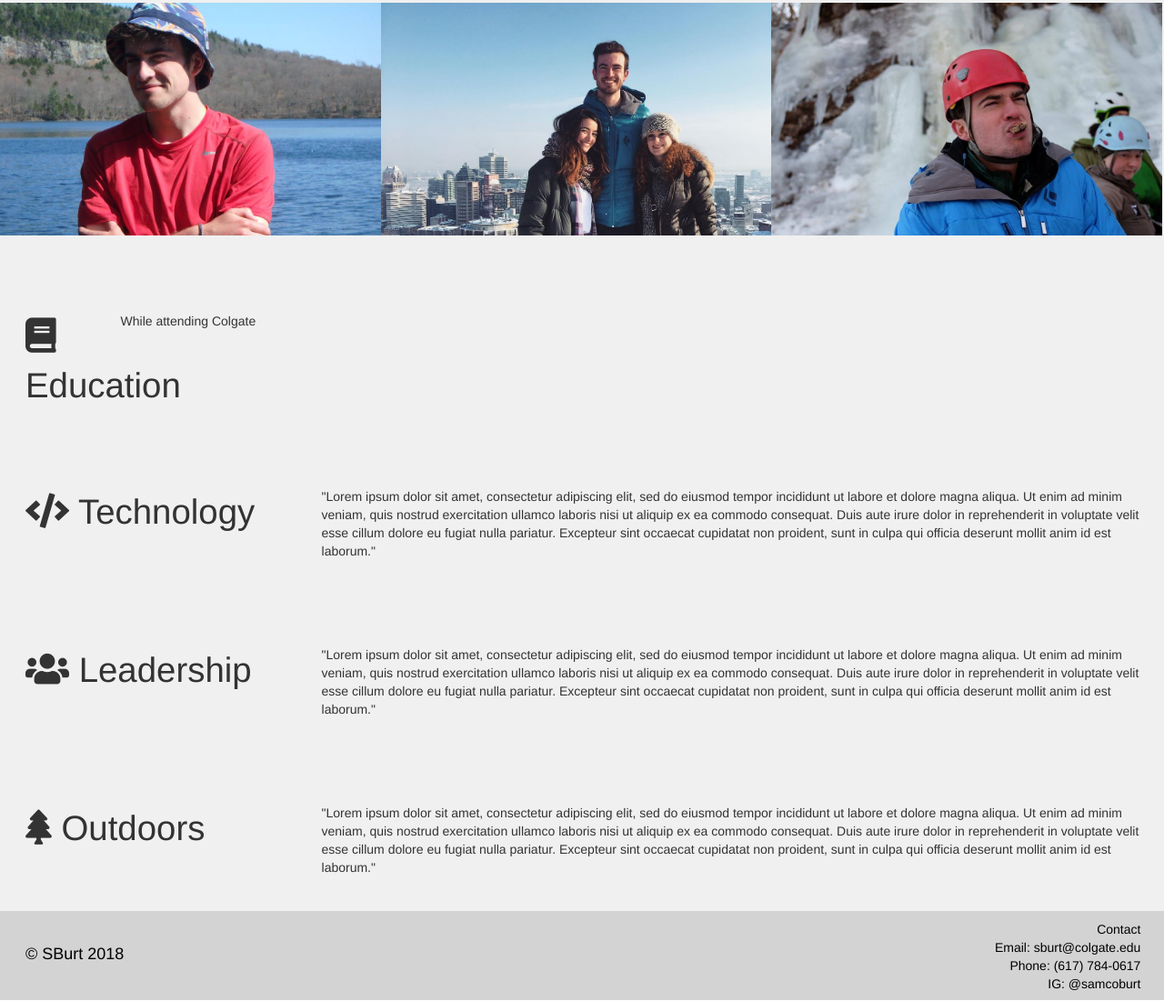
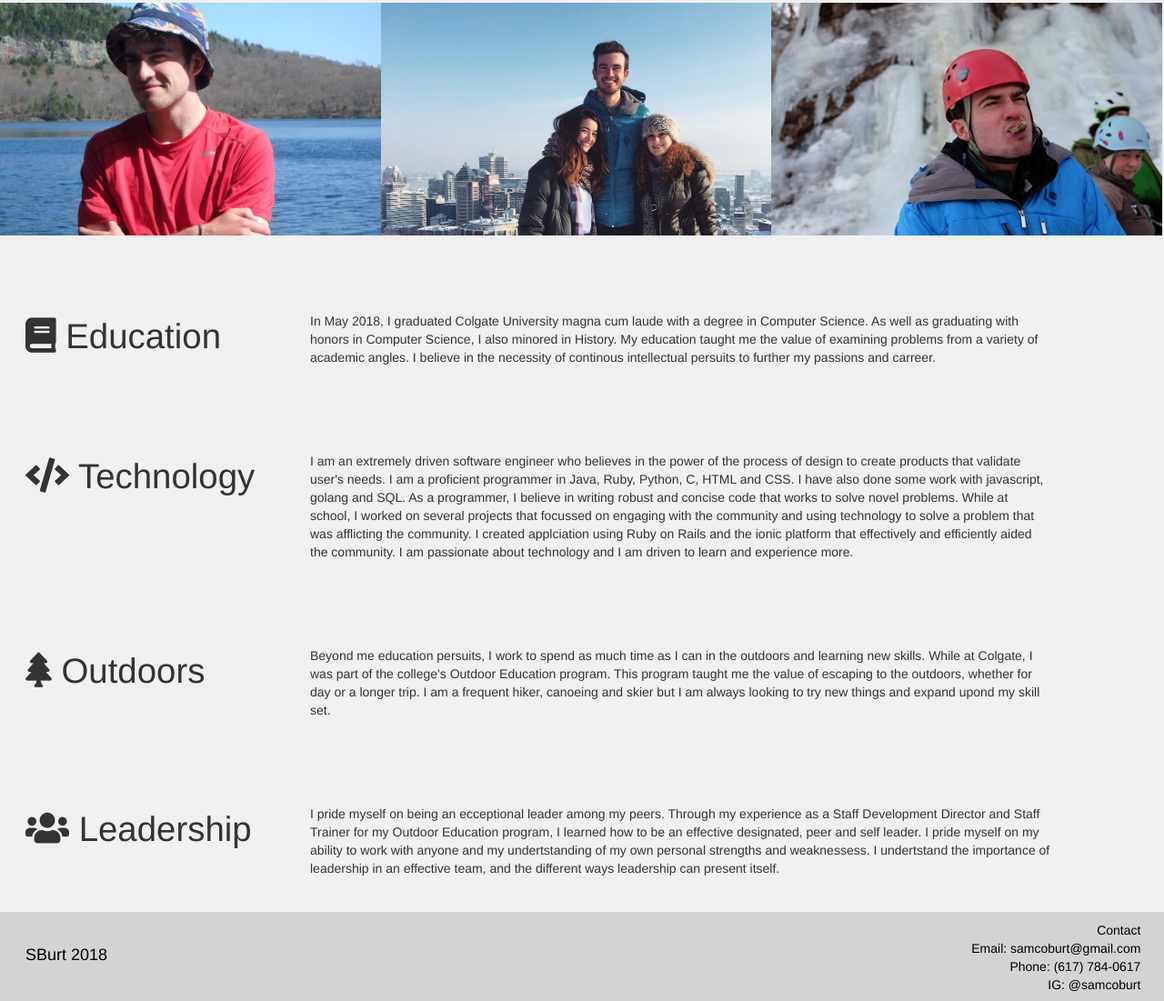
Before and after one commit to SamBurt/sburt.github.io, a plain HTML site: page index.html in a window 1280 px wide. Shown: the part 831-1932 px from the top of the page at 91% size. Drawn offline with nearby package versions, Linux system fonts and the light colour scheme; some packages are replaced by stand-ins of ours; a script that the page names is missing.

Commit message:
Added text to subsections

```diff
--- a/index.html
+++ b/index.html
@@ -66,7 +66,12 @@
         </div>
       </div>
       <div class="right">
-        <p> While attending Colgate
+        <p> In May 2018, I graduated Colgate University magna cum laude with a
+          degree in Computer Science. As well as graduating with honors in Computer
+          Science, I also minored in History. My education taught me the value
+          of examining problems from a variety of academic angles. I believe in
+          the necessity of continous intellectual persuits to further my passions
+          and carreer.
         </p>
       </div>
     </div>
@@ -79,13 +84,38 @@
         </div>
       </div>
       <div class="right">
-        <p> "Lorem ipsum dolor sit amet, consectetur adipiscing elit, sed do
-          eiusmod tempor incididunt ut labore et dolore magna aliqua. Ut enim
-          ad minim veniam, quis nostrud exercitation ullamco laboris nisi ut
-          aliquip ex ea commodo consequat. Duis aute irure dolor in reprehenderit
-          in voluptate velit esse cillum dolore eu fugiat nulla pariatur.
-          Excepteur sint occaecat cupidatat non proident, sunt in culpa qui
-          officia deserunt mollit anim id est laborum."</p>
+        <p>
+          I am an extremely driven software engineer who believes in the power
+          of the process of design to create products that validate user's needs.
+          I am a proficient programmer in Java, Ruby, Python, C, HTML and CSS. I
+          have also done some work with javascript, golang and SQL. As a programmer, I
+          believe in writing robust and concise code that works to solve novel
+          problems. While at school, I worked on several projects that focussed on
+          engaging with the community and using technology to solve a problem that
+          was afflicting the community. I created applciation using Ruby on Rails
+          and the ionic platform that effectively and efficiently aided the community.
+          I am passionate about technology and I am driven to learn and experience
+          more.
+        </p>
+      </div>
+    </div>
+
+    <div class="am-row">
+      <div class="left">
+        <div class="cat_head">
+          <i class="fas fa-tree"></i>
+          <span> Outdoors </span>
+        </div>
+      </div>
+      <div class="right">
+        <p>
+          Beyond me education persuits, I work to spend as much time as I can in
+          the outdoors and learning new skills. While at Colgate, I was part of
+          the college's Outdoor Education program. This program taught me the value
+          of escaping to the outdoors, whether for day or a longer trip. I am a frequent
+          hiker, canoeing and skier but I am always looking to try new things and
+          expand upond my skill set.
+        </p>
       </div>
     </div>
 
@@ -97,31 +127,15 @@
         </div>
       </div>
       <div class="right">
-        <p> "Lorem ipsum dolor sit amet, consectetur adipiscing elit, sed do
-          eiusmod tempor incididunt ut labore et dolore magna aliqua. Ut enim
-          ad minim veniam, quis nostrud exercitation ullamco laboris nisi ut
-          aliquip ex ea commodo consequat. Duis aute irure dolor in reprehenderit
-          in voluptate velit esse cillum dolore eu fugiat nulla pariatur.
-          Excepteur sint occaecat cupidatat non proident, sunt in culpa qui
-          officia deserunt mollit anim id est laborum." </p>
-      </div>
-    </div>
-
-    <div class="am-row">
-      <div class="left">
-        <div class="cat_head">
-          <i class="fas fa-tree"></i>
-          <span> Outdoors </span>
-        </div>
-      </div>
-      <div class="right">
-        <p> "Lorem ipsum dolor sit amet, consectetur adipiscing elit, sed do
-          eiusmod tempor incididunt ut labore et dolore magna aliqua. Ut enim
-          ad minim veniam, quis nostrud exercitation ullamco laboris nisi ut
-          aliquip ex ea commodo consequat. Duis aute irure dolor in reprehenderit
-          in voluptate velit esse cillum dolore eu fugiat nulla pariatur.
-          Excepteur sint occaecat cupidatat non proident, sunt in culpa qui
-          officia deserunt mollit anim id est laborum."</p>
+        <p>
+          I pride myself on being an ecceptional leader among my peers. Through
+          my experience as a Staff Development Director and Staff Trainer for my
+          Outdoor Education program, I learned how to be an effective designated,
+          peer and self leader. I pride myself on my ability to work with anyone and
+          my undertstanding of my own personal strengths and weaknessess. I undertstand
+          the importance of leadership in an effective team, and the different ways
+          leadership can present itself.
+        </p>
       </div>
     </div>
 
@@ -130,10 +144,10 @@
   <div class="footer">
     <div class="footer-row">
       <div id="left-footer">
-        <h4> &copy; SBurt 2018 </h4>
+        <h4> SBurt 2018 </h4>
       </div>
       <div id="right-footer">
-        Contact<br>Email: sburt@colgate.edu<br>Phone: (617) 784-0617<br>IG: @samcoburt
+        Contact<br>Email: samcoburt@gmail.com<br>Phone: (617) 784-0617<br>IG: @samcoburt
       </div>
     </div>
   </div>
--- a/styles.css
+++ b/styles.css
@@ -88,22 +88,24 @@ img {
 }
 
 .cat_head {
+  display: block;
   float: left;
   margin-right: 1em;
   font-size: 3.0vw;
+  border-right: 0;
 }
 
 
 .left {
   margin-top: 6em;
   float: left;
-  width: 26%;
+  width: 25%;
 }
 
 .right {
   margin-top: 6em;
   float: left;
-  width: 74%;
+  width: 65%;
 }
 
 .am-row {
```
